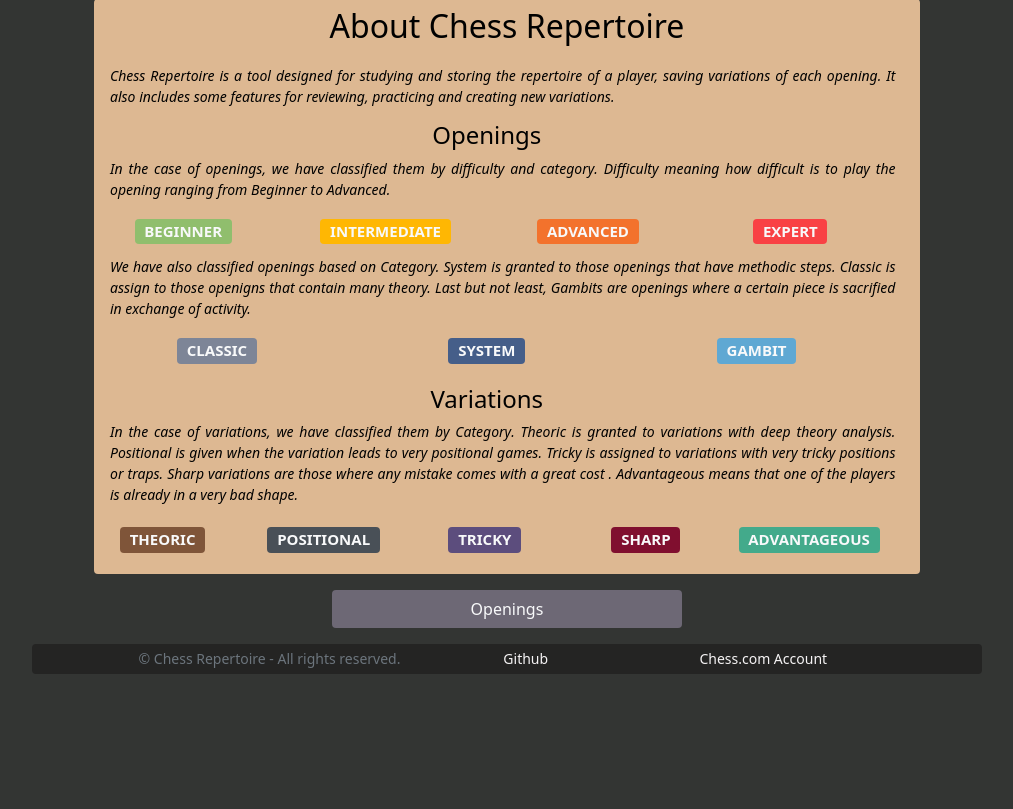
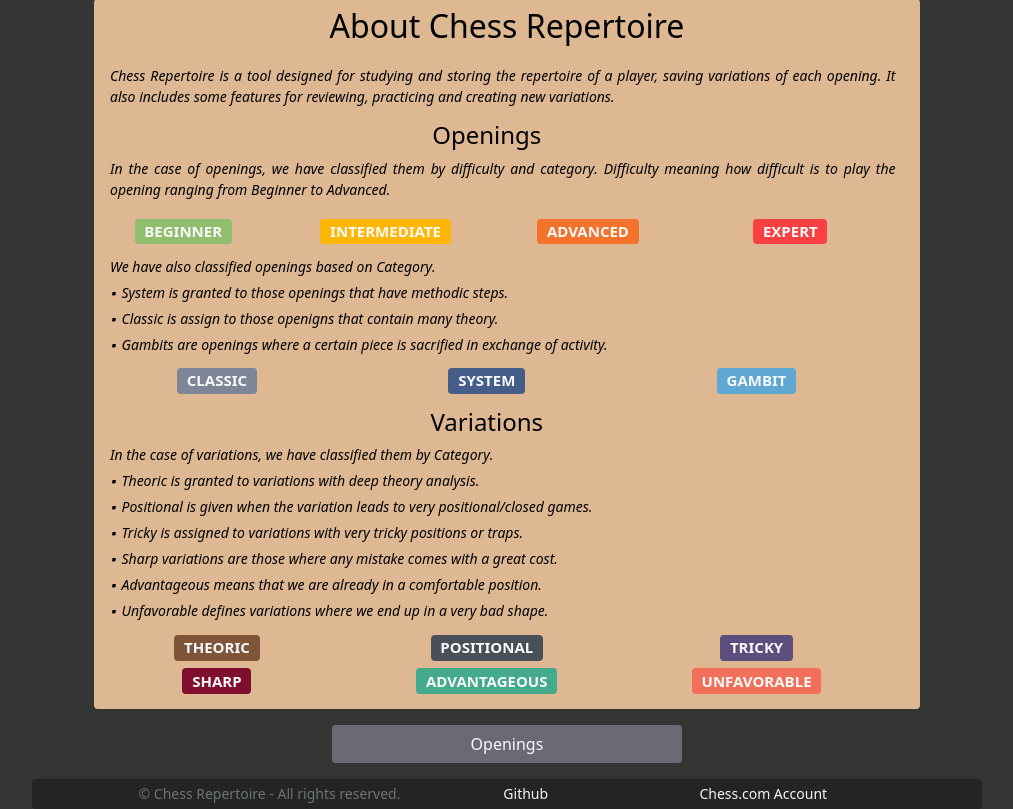
Before and after one commit to paudom/ChessRepertoire, a Django app: page /about/ in a window 1280 px wide. Shown: the part 106-915 px from the top of the page, without its empty margins (133-1146 px from the left). Before the commit the page ends 780 px from the top, so only its background shows below. Run offline with Django 3.2, Linux system fonts and the light colour scheme.

Commit message:
Solve various bugs

```diff
--- a/chess_repertoire/chess_repertoire/apps/game/__init__.py
+++ b/chess_repertoire/chess_repertoire/apps/game/__init__.py
@@ -1 +1,4 @@
 from .game_controller import ChessReviewer, ChessPractice
+from .utils import (
+    get_current_turn, get_current_color, read_pgn_file, update_pgn_file
+)
--- a/chess_repertoire/chess_repertoire/apps/repertoire/forms.py
+++ b/chess_repertoire/chess_repertoire/apps/repertoire/forms.py
@@ -31,7 +31,7 @@ class VariationForm(forms.ModelForm):
     class Meta:
         model = Variation
         fields = '__all__'
-        exclude = ['opening', 'pgn_file']
+        exclude = ['opening']
 
         widgets = {
             'name': forms.TextInput(
@@ -48,5 +48,6 @@ class VariationForm(forms.ModelForm):
             ),
             'on_turn': forms.NumberInput(attrs={'class': 'form-control'}),
             'nature': forms.Select(attrs={'class': 'form-control'}),
+            'pgn_file': forms.FileInput(attrs={'class': 'form-control'}),
             'image_file': forms.FileInput(attrs={'class': 'form-control'})
         }
--- a/chess_repertoire/chess_repertoire/apps/repertoire/templates/repertoire/about.html
+++ b/chess_repertoire/chess_repertoire/apps/repertoire/templates/repertoire/about.html
@@ -4,7 +4,7 @@
 
 {% block content %}
 <div class="container mt-4 mx-auto" style="max-width: 850px;">
-	<div class="container mt-3 mb-3 px-0 rounded" style="background-color:#DDB892; height: 575px;">
+	<div class="container mt-3 mb-3 px-0 rounded" style="background-color:#DDB892; height: 710px;">
 		<div class="row py-2 text-center">
 			<h2>About Chess Repertoire</h2>
 		</div>
@@ -45,63 +45,90 @@
 				</h5>
 			</div>
 			<div class="container mx-3 pt-1" style="height: 40px; position: relative; top: 20px;">
-				<p class="fw-light fst-italic" style="max-height: 100px; text-align: justify;">
-					We have also classified openings based on Category. <strong>System</strong> is granted to those openings that have methodic steps.
-					<strong>Classic</strong> is assign to those openigns that contain many theory.
-					Last but not least, <strong>Gambits</strong> are openings where a certain piece is sacrified in exchange of activity.
+				<p class="fw-light fst-italic" style="max-height: 10px; text-align: justify;">
+					We have also classified openings based on <strong>Category</strong>.
+				</p>
+				<p class="fw-light fst-italic" style="max-height: 10px; text-align: justify;">
+					&#9642; <strong>System</strong> is granted to those openings that have methodic steps.
+				</p>
+				<p class="fw-light fst-italic" style="max-height: 10px; text-align: justify;">
+					&#9642; <strong>Classic</strong> is assign to those openigns that contain many theory.
+				</p>
+				<p class="fw-light fst-italic" style="max-height: 10px; text-align: justify;">
+					&#9642; <strong>Gambits</strong> are openings where a certain piece is sacrified in exchange of activity.
 				</p>
 			</div>
-			<div class="col" style="position: relative; top: 65px;">
+			<div class="col" style="position: relative; top: 95px;">
 				<h5 class="text-center" style="justify-content: center;">
 					<span class="badge text-light" style="background-color: #7D8597;">CLASSIC</span>
 				</h5>
 			</div>
-			<div class="col" style="position: relative; top: 65px;">
+			<div class="col" style="position: relative; top: 95px;">
 				<h5 class="text-center" style="justify-content: center;">
 					<span class="badge text-light" style="background-color: #455E89;">SYSTEM</span>
 				</h5>
 			</div>
-			<div class="col" style="position: relative; top: 65px;">
+			<div class="col" style="position: relative; top: 95px;">
 				<h5 class="text-center" style="justify-content: center;">
 					<span class="badge text-light" style="background-color: #5FA8D3;">GAMBIT</span>
 				</h5>
 			</div>
 		</div>
-		<div class="row pt-3 text-center" style="width: 98%; position: relative; top: 62px;">
+		<div class="row pt-3 text-center" style="width: 98%; position: relative; top: 85px;">
 			<h4>Variations</h4>
 			<div class="container mx-3" style="height: 40px;">
-				<p class="fw-light fst-italic" style="max-height: 100px; text-align: justify;">
+				<p class="fw-light fst-italic" style="max-height: 10px; text-align: justify;">
 					In the case of variations, we have classified them by <strong>Category</strong>.
-					<strong>Theoric</strong> is granted to variations with deep theory analysis.
-					<strong>Positional</strong> is given when the variation leads to very positional games.
-					<strong>Tricky</strong> is assigned to variations with very tricky positions or traps.
-					<strong>Sharp</strong> variations are those where any mistake comes with a great cost .
-					<strong>Advantageous</strong> means that one of the players is already in a very bad shape.
+				</p>
+				<p class="fw-light fst-italic" style="max-height: 10px; text-align: justify;">
+					&#9642; <strong>Theoric</strong> is granted to variations with deep theory analysis.
+				</p>
+				<p class="fw-light fst-italic" style="max-height: 10px; text-align: justify;">
+					&#9642; <strong>Positional</strong> is given when the variation leads to very positional/closed games.
+				</p>
+				<p class="fw-light fst-italic" style="max-height: 10px; text-align: justify;">
+					&#9642; <strong>Tricky</strong> is assigned to variations with very tricky positions or traps.
+				</p>
+				<p class="fw-light fst-italic" style="max-height: 10px; text-align: justify;">
+					&#9642; <strong>Sharp</strong> variations are those where any mistake comes with a great cost.
+				</p>
+				<p class="fw-light fst-italic" style="max-height: 10px; text-align: justify;">
+					&#9642; <strong>Advantageous</strong> means that we are already in a comfortable position.
+				</p>
+				<p class="fw-light fst-italic" style="max-height: 10px; text-align: justify;">
+					&#9642; <strong>Unfavorable</strong> defines variations where we end up in a very bad shape.
 				</p>
 			</div>
-			<div class="col" style="position: relative; top: 65px;">
+			<div class="col" style="position: relative; top: 150px;">
 				<h5 class="text-center" style="justify-content: center;">
 					<span class="badge text-light" style="background-color: #7F5539;">THEORIC</span>
 				</h5>
 			</div>
-			<div class="col" style="position: relative; top: 65px;">
+			<div class="col" style="position: relative; top: 150px;">
 				<h5 class="text-center" style="justify-content: center;">
 					<span class="badge text-light" style="background-color: #495057;">POSITIONAL</span>
 				</h5>
 			</div>
-			<div class="col" style="position: relative; top: 65px;">
+			<div class="col" style="position: relative; top: 150px;">
 				<h5 class="text-center" style="justify-content: center;">
 					<span class="badge text-light" style="background-color: #5C4D7D;">TRICKY</span>
 				</h5>
 			</div>
-			<div class="col" style="position: relative; top: 65px;">
+		</div>
+		<div class="row pt-1 text-center" style="width: 98%; position: relative; top: 80px;">
+			<div class="col" style="position: relative; top: 150px;">
 				<h5 class="text-center" style="justify-content: center;">
 					<span class="badge text-light" style="background-color: #800F2F;">SHARP</span>
 				</h5>
 			</div>
-			<div class="col" style="position: relative; top: 65px;">
+			<div class="col" style="position: relative; top: 150px;">
 				<h5 class="text-center" style="justify-content: center;">
 					<span class="badge text-light" style="background-color: #43AA8B;">ADVANTAGEOUS</span>
+				</h5>
+			</div>
+			<div class="col" style="position: relative; top: 150px;">
+				<h5 class="text-center" style="justify-content: center;">
+					<span class="badge text-light" style="background-color: #F27059;">UNFAVORABLE</span>
 				</h5>
 			</div>
 		</div>
--- a/chess_repertoire/chess_repertoire/apps/repertoire/views.py
+++ b/chess_repertoire/chess_repertoire/apps/repertoire/views.py
@@ -4,9 +4,10 @@ from django.core.paginator import Paginator
 from django.shortcuts import render
 from django.utils.safestring import mark_safe
 
-from chess_repertoire.apps.game import ChessReviewer, ChessPractice
+from chess_repertoire.apps.game import (
+    ChessReviewer, ChessPractice, get_current_turn, read_pgn_file, update_pgn_file
+)
 from .constants import MAX_OPENING_PER_PAGE, MAX_VARIATION_PER_PAGE
-from .utils import read_pgn_file, update_pgn_file
 from .models import Opening, Variation
 from .forms import OpeningForm, VariationForm
 from .filters import OpeningFilter, VariationFilter
@@ -69,9 +70,7 @@ class OpeningVariations(ListView):
         if not self.request.session.get('moves', None):
             self.request.session['moves'] = []
         if not self.request.session.get('turn', None):
-            self.request.session['turn'] = False
-        if not self.request.session.get('finished', None):
-            self.request.session['finished'] = False
+            self.request.session['turn'] = get_current_turn(self.request.session['moves'])
         return super().dispatch(self.request, *args, **kwargs)
 
     def get_queryset(self, **kwargs):
@@ -139,7 +138,7 @@ class ReviewVariation(View):
             'variation': self.variation,
             'board': mark_safe(self.reviewer.board),
             'all_moves': self.reviewer.possible_moves,
-            'turn': self.request.session['turn']
+            'turn': get_current_turn(self.request.session['moves'])
         }
 
     def dispatch(self, request, *args, **kwargs):
@@ -153,13 +152,6 @@ class ReviewVariation(View):
         )
         self.reviewer.run_visited_moves(self.request.session['moves'])
 
-        # -- Check if Finished from Practice -- #
-        if self.request.session['finished']:
-            self.reviewer.restart()
-            self.request.session['moves'] = []
-            self.request.session['finished'] = False
-            self.request.session['turn'] = True if self.opening.color else False
-
         return super().dispatch(request, *args, **kwargs)
 
     def get(self, request, *args, **kwargs):
@@ -171,12 +163,10 @@ class ReviewVariation(View):
         if self.request.POST.get('undo', None):
             self.reviewer.undo_move()
             self.request.session['moves'].pop()
-            self.request.session['turn'] = not self.request.session['turn']
             context = self.get_context_data()
         # -- Restart Reviewing -- #
         elif self.request.POST.get('restart', None):
             self.request.session['moves'] = []
-            self.request.session['turn'] = False
             self.reviewer.restart()
             context = self.get_context_data()
         # -- Execute Move -- #
@@ -185,10 +175,7 @@ class ReviewVariation(View):
                 if self.request.POST.get(move, None):
                     self.reviewer.next_move(move)
                     self.request.session['moves'].append(move)
-                    self.request.session['turn'] = not self.request.session['turn']
                     context = self.get_context_data()
-            if not self.reviewer.possible_moves:
-                self.request.session['finished'] = True
         return render(self.request, self.template_name, context)
 
 
@@ -196,6 +183,7 @@ class PracticeVariation(View):
     template_name = 'repertoire/practice.html'
 
     def get_context_data(self, correct='other'):
+        correct = correct if self.practice.possible_moves else 'finished'
         return {
             'opening': self.opening,
             'variation': self.variation,
@@ -216,12 +204,6 @@ class PracticeVariation(View):
             self.request.session['moves']
         )
 
-        # -- Check if Finished from Review -- #
-        if self.request.session['finished']:
-            self.practice.restart()
-            self.request.session['moves'] = []
-            self.request.session['finished'] = False
-
         return super().dispatch(request, *args, **kwargs)
 
     def get(self, request, *args, **kwargs):
@@ -239,8 +221,7 @@ class PracticeVariation(View):
                     opp_move = self.practice.player_move(move)
                     self.request.session['moves'] += [move, opp_move]
                 except Exception:
-                    self.request.session['finished'] = True
-                    correct = 'finished'
+                    self.request.session['moves'] += [move]
             else:
                 correct = 'incorrect'
         # -- Show Hints of the Possible Moves -- #
```
Also changed, not shown: chess_repertoire/chess_repertoire/apps/game/game_controller.py (+7 -5 lines), chess_repertoire/chess_repertoire/apps/game/utils.py (renamed from chess_repertoire/chess_repertoire/apps/repertoire/utils.py, +7 -1 lines), chess_repertoire/chess_repertoire/apps/repertoire/templates/repertoire/opening_variations.html (+10 -4 lines).
